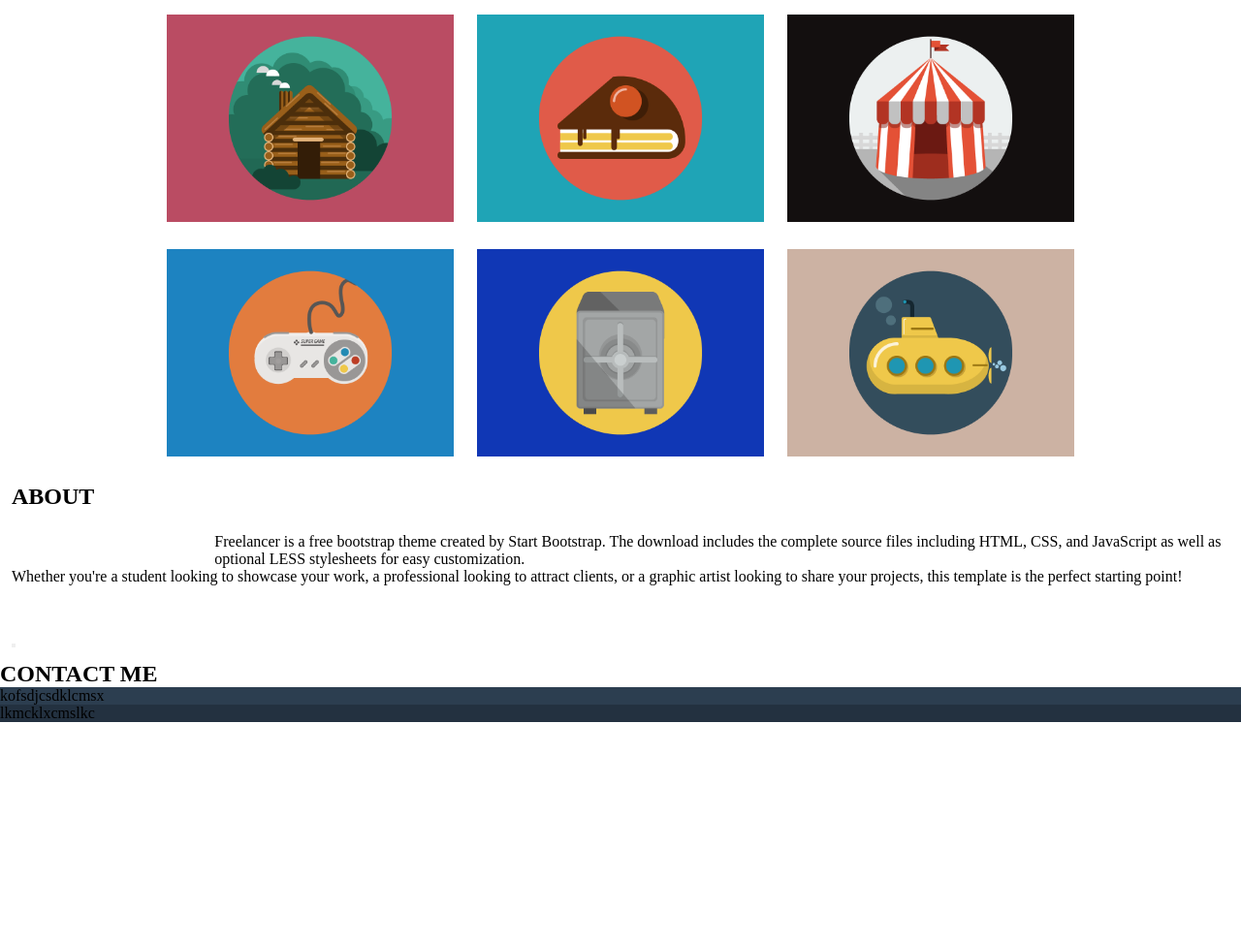
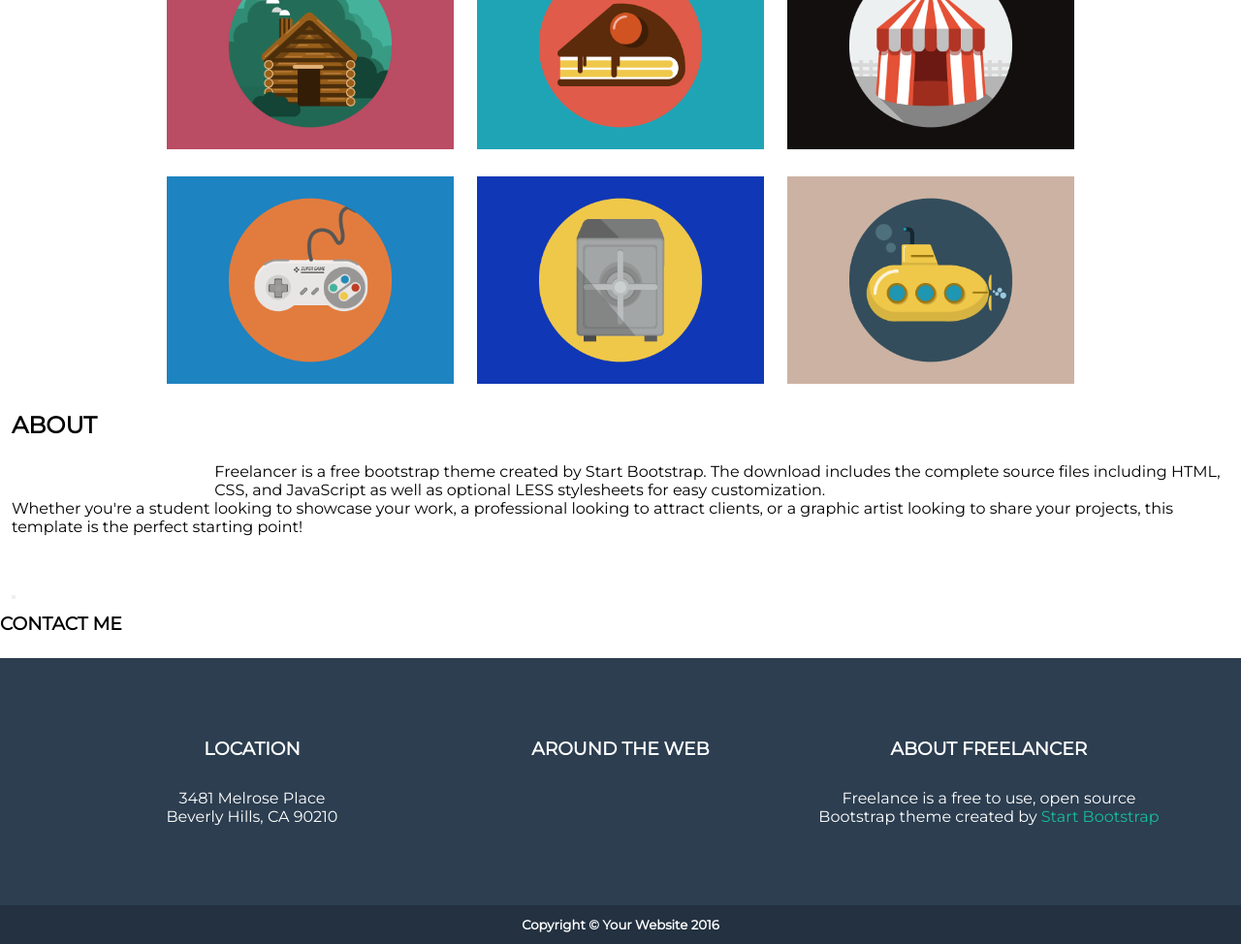
Before and after one commit to GracielaCesareo/freelancer, a plain HTML site: page index.html in a window 1280 px wide. Shown: the part 617-1591 px from the top of the page at 97% size. Before the commit the page ends 1362 px from the top, so only its background shows below. Drawn offline with Linux system fonts and the light colour scheme.

Commit message:
html y css seccion footer, aun faltan iconos

```diff
--- a/css/common.css
+++ b/css/common.css
@@ -1,6 +1,9 @@
 /*
  * Estilos reutilizables
  */
+body {
+  font-family: Montserrat, sans-serif;
+}
 
 *{
   box-sizing: border-box;
--- a/css/main.css
+++ b/css/main.css
@@ -1,6 +1,10 @@
 /*
  * Estilos de tu proyecto
  */
+
+ #barra {
+   position: fixed;
+ }
  header {
    background-color: #2C3E50;
    font-family: 'Montserrat',sans-serif;
@@ -10,6 +14,7 @@
  a {
    color: #FFF;
    text-decoration: none;
+   text-align: center;
  }
 
  .fondo {
@@ -37,11 +42,24 @@
    width: 100%;
    height: 100%;
  }
+ footer {
+   text-align: center;
+   color: #FFF;
+ }
 
  .contacto {
+   padding: 70px;
    background-color: #2C3E50;
  }
 
- footer {
-   background-color: #233140;
- }
+.copy {
+  background-color: #233140;
+}
+
+.txtContacto {
+  margin-bottom: 30px;
+}
+
+.linkFooter {
+  color: #18BC9C;
+}
--- a/index.html
+++ b/index.html
@@ -3,8 +3,7 @@
 <head>
 	<meta charset="UTF-8">
 	<title>Freelancer</title>
-	<link href="https://fonts.googleapis.com/css?family=Montserrat:700" rel="stylesheet">
-	<link href="https://fonts.googleapis.com/css?family=Lato" rel="stylesheet">
+	<link href="https://fonts.googleapis.com/css?family=Montserrat" rel="stylesheet">
 	<!-- Enlaza aquí tu CSS común y de tu proyecto -->
 	<link rel="stylesheet" href="css/common.css">
 	<link rel="stylesheet" href="css/main.css">
@@ -13,6 +12,7 @@
 <body>
 	<!-- Escribe tu código aquí -->
 	<section class="container">
+		<section  id="barra" class="container" >
 			<header class="row">
 				<nav class="col-12">
 					<section class="col-1">
@@ -27,9 +27,11 @@
 					<section class="col-1">
 				</nav>
 			</header>
+		</section>
+
 		<!-- Start Bootstrap -->
-		<section class="row">
-			<section class="col-12 fondo">
+		<section id="portfolio" class="row fondo">
+			<section class="col-12 ">
 				<img src="assets/images/profile.png" alt="profile">
 			</section>
 			<section class="col-12 fondo">
@@ -101,14 +103,41 @@
 					<button type="button" name="button"></button>
 				</section>
 			</section>
+			<!-- Contac me -->
+			<section id="contactMe" class="container">
 				<section class="row">
 					<h1>CONTACT ME</h1>
 				</section>
+				<section class="row">
+					<section class="col-2"></section>
+					<section class="col-8">
+
+					</section>
+					<section class="col-2"></section>
+				</section>
+			</section>
+
+			<!-- Footer -->
+			<footer id="footer" class="container">
 			<section class="row contacto">
-				kofsdjcsdklcmsx
+				<section class="col-4">
+					<h1 class="txtContacto">LOCATION</h1>
+					<p>3481 Melrose Place <br> Beverly Hills, CA 90210</p>
 				</section>
-			<footer class="row">
-				lkmcklxcmslkc
+				<section class="col-4">
+					<h1 class="txtContacto">AROUND THE WEB</h1>
+
+
+				</section>
+				<section class="col-4">
+					<h1 class="txtContacto">ABOUT FREELANCER</h1>
+					<p>Freelance is a free to use, open source <br> Bootstrap theme created by
+						<a href="#" class="linkFooter">Start Bootstrap</a></p>
+				</section>
+			</section>
+			<section class="col-12 copy">
+				<h5>Copyright &#169; Your Website 2016</h5>
+			</section>
 		</footer>
 	</section>
 
```
Lines whose indentation alone changed are shown as unchanged.
